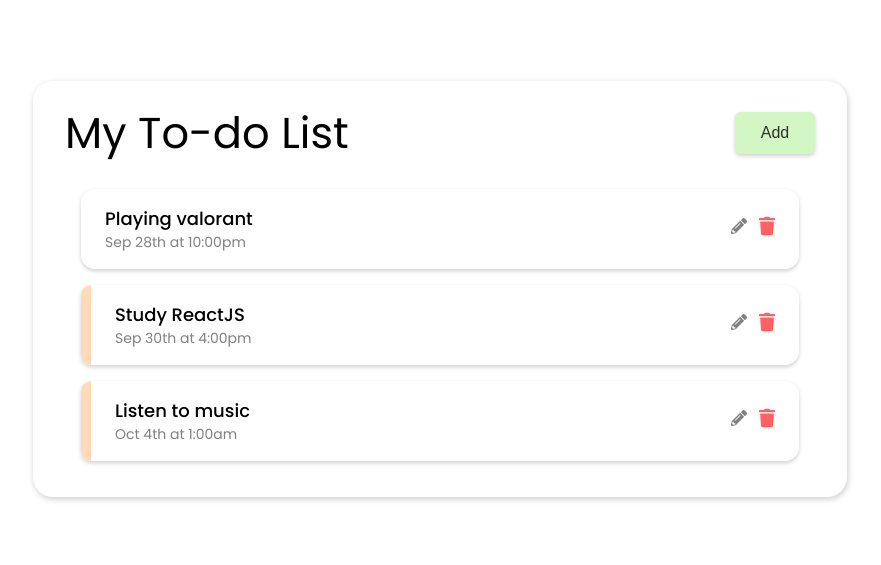
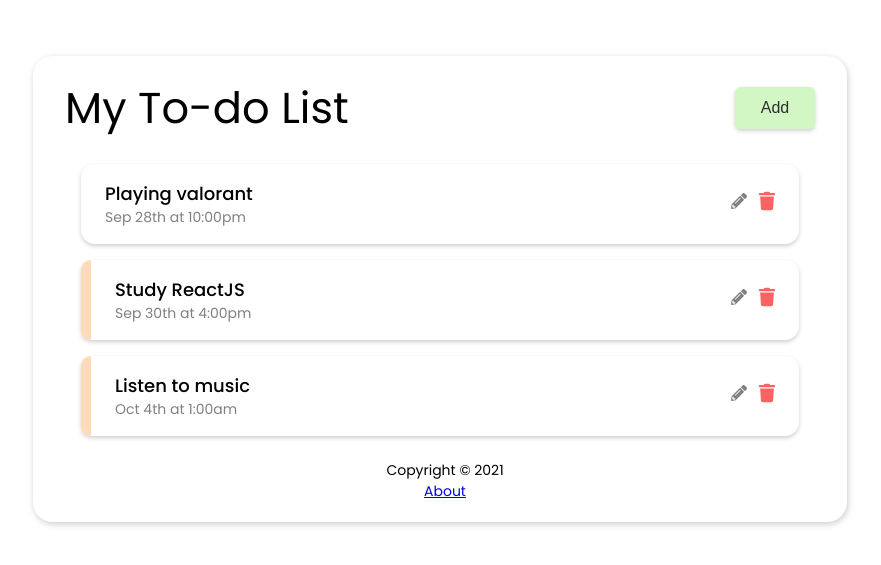
Before and after one commit to Axxmk/react-todo-app, a React (Create React App) app: page / in a window 1280 px wide. Shown: the part 135-700 px from the top of the page, without its empty margins (200-1081 px from the left). Built offline with nearby package versions, Linux system fonts and the light colour scheme; data requests are answered from the project's data file.

Commit message:
Add footer and router

```diff
--- a/package.json
+++ b/package.json
@@ -11,6 +11,7 @@
     "react": "^17.0.2",
     "react-dom": "^17.0.2",
     "react-icons": "^4.2.0",
+    "react-router-dom": "^5.3.0",
     "react-scripts": "^4.0.3",
     "update": "^0.4.2",
     "web-vitals": "^1.0.1"
--- a/src/components/App.js
+++ b/src/components/App.js
@@ -3,6 +3,7 @@ import './styles/App.css'
 import AddTask from './AddTask'
 import Header from './Header'
 import Tasks from './Tasks'
+import Footer from './Footer'
 
 function App() {
   const [showForm, setShowForm] = useState(false);
@@ -108,6 +109,7 @@ function App() {
       <Header onShowTask={() => setShowForm(!showForm)} showForm={showForm} />
       {showForm && <AddTask onAddTask={addTask} />}
       {tasks.length > 0 ? <Tasks tasks={tasks} onDelete={deleteTask} onToggle={toggleReminder} /> : 'No Tasks :)'}
+      <Footer />
     </div>
   );
 }
--- /dev/null
+++ b/src/components/Footer.js
@@ -0,0 +1,10 @@
+const Footer = () => {
+	return (
+		<footer>
+			<p>Copyright &copy; 2021</p>
+			<a href="/about">About</a>
+		</footer>
+	);
+}
+
+export default Footer;
--- a/src/components/styles/App.css
+++ b/src/components/styles/App.css
@@ -47,3 +47,13 @@ body {
 .click:active {
 	transform: scale(0.88);
 }
+
+footer {
+	margin: 24px 0 0 10px;
+	text-align: center;
+	font-size: 14px;
+}
+
+footer p {
+	margin: 0;
+}
```
Also changed, not shown: 2 other files (tests, documents, lock files or other folders).
